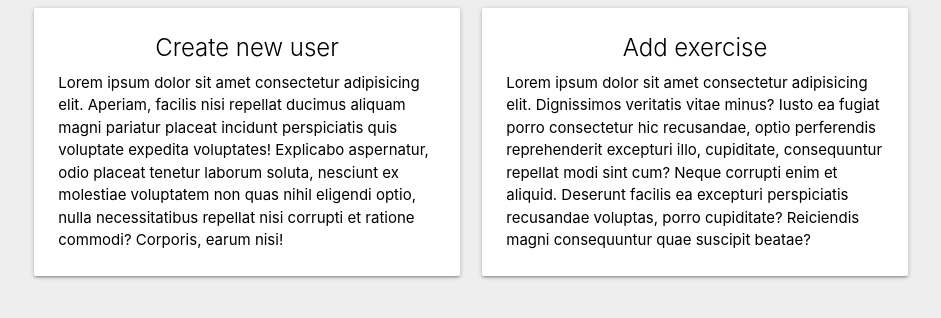
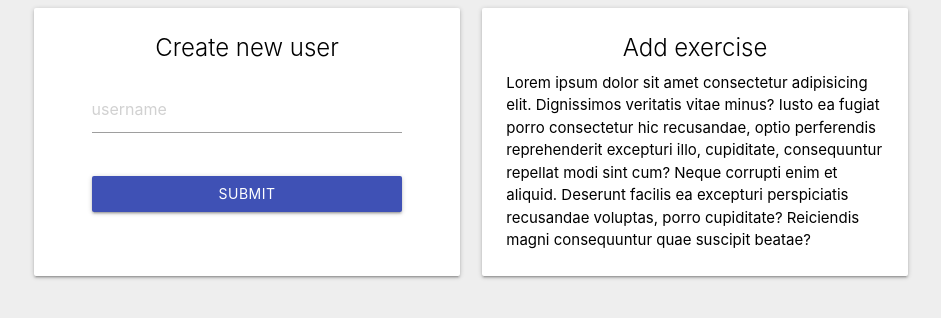
Before and after one commit to maciejziemichod/Exercise-Tracker, a website: page index.html in a window 1280 px wide. Shown: the part 136-454 px from the top of the page, without its empty margins (169-1110 px from the left). Drawn offline with Linux system fonts and the light colour scheme.

Commit message:
created form to add new users

```diff
--- a/index.html
+++ b/index.html
@@ -1,5 +1,6 @@
 <!DOCTYPE html>
 <html lang="en">
+
 <head>
   <meta charset="UTF-8" />
   <meta name="viewport" content="width=device-width, initial-scale=1.0" />
@@ -14,23 +15,28 @@
   <div class="container valign-wrapper">
     <div class="row">
       <div class="col s12 m6">
-          <div class="card white">
+        <div class="card white hoverable">
           <div class="card-content black-text">
             <span class="card-title center">Create new user</span>
-              <p>
-                Lorem ipsum dolor sit amet consectetur adipisicing elit.
-                Aperiam, facilis nisi repellat ducimus aliquam magni pariatur
-                placeat incidunt perspiciatis quis voluptate expedita
-                voluptates! Explicabo aspernatur, odio placeat tenetur laborum
-                soluta, nesciunt ex molestiae voluptatem non quas nihil eligendi
-                optio, nulla necessitatibus repellat nisi corrupti et ratione
-                commodi? Corporis, earum nisi!
-              </p>
+            <div class="row">
+              <form class="col s12" action="api/exercise/new-user" method="POST">
+                <div class="row">
+                  <div class="input-field col s12 l10 push-l1">
+                    <input placeholder="username" type="text" class="validate" name="name">
+                  </div>
+                </div>
+                <div class="row">
+                  <div class="col s12 l10 push-l1">
+                    <button class="btn btn-block indigo" type="submit">Submit</button>
+                  </div>
+                </div>
+              </form>
+            </div>
           </div>
         </div>
       </div>
       <div class="col s12 m6">
-          <div class="card white">
+        <div class="card white hoverable">
           <div class="card-content black-text">
             <span class="card-title center">Add exercise</span>
             <p>
@@ -48,4 +54,5 @@
     </div>
   </div>
 </body>
+
 </html>
--- a/scss/main.scss
+++ b/scss/main.scss
@@ -1 +1,5 @@
+.btn-block {
+  width: 100%;
+}
+
 @import "../node_modules/materialize-css/sass/materialize.scss";
--- a/server.js
+++ b/server.js
@@ -54,7 +54,7 @@ app.get("/", (req, res) => {
 
 // API new user
 app.post("/api/exercise/new-user", (req, res) => {
-  res.json({});
+  res.json(req.body);
 });
 
 // API array of users
```
Also changed, not shown: dist/css/main.min.css. Lines whose indentation alone changed are shown as unchanged.
